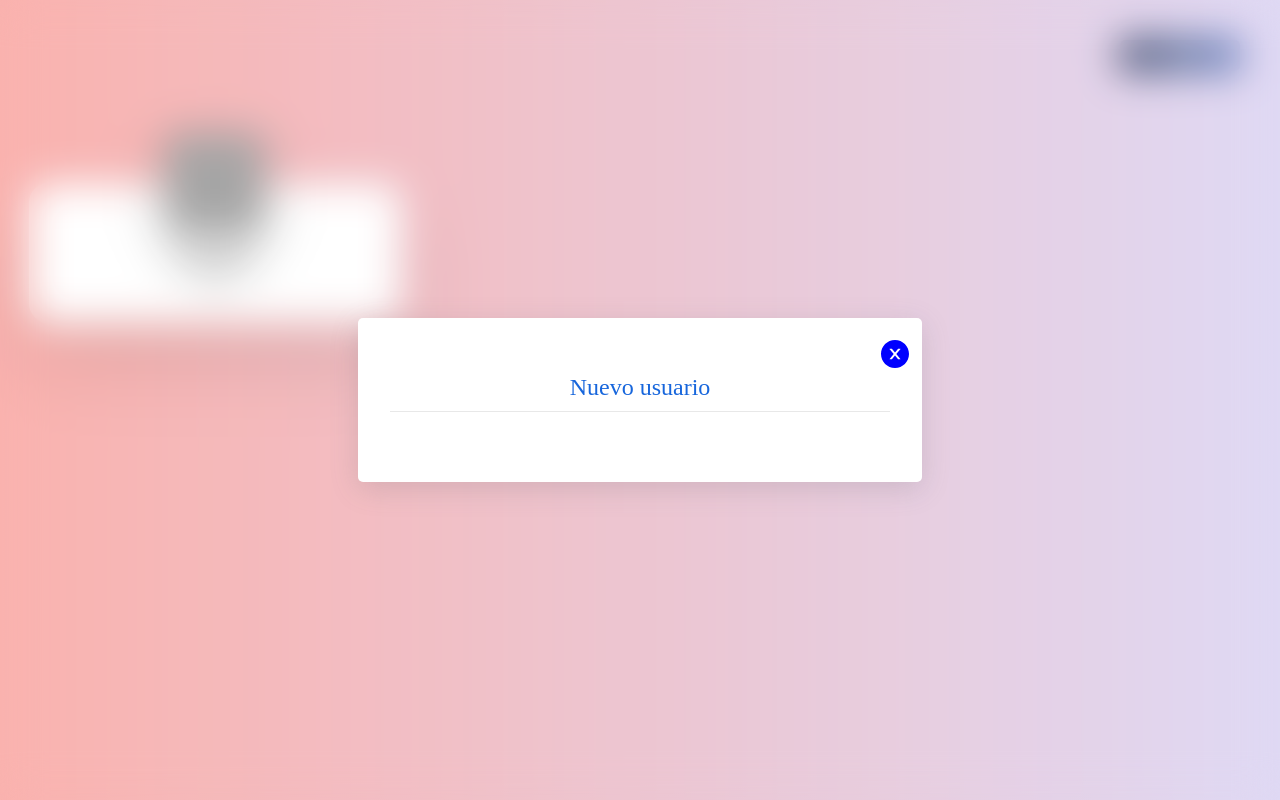
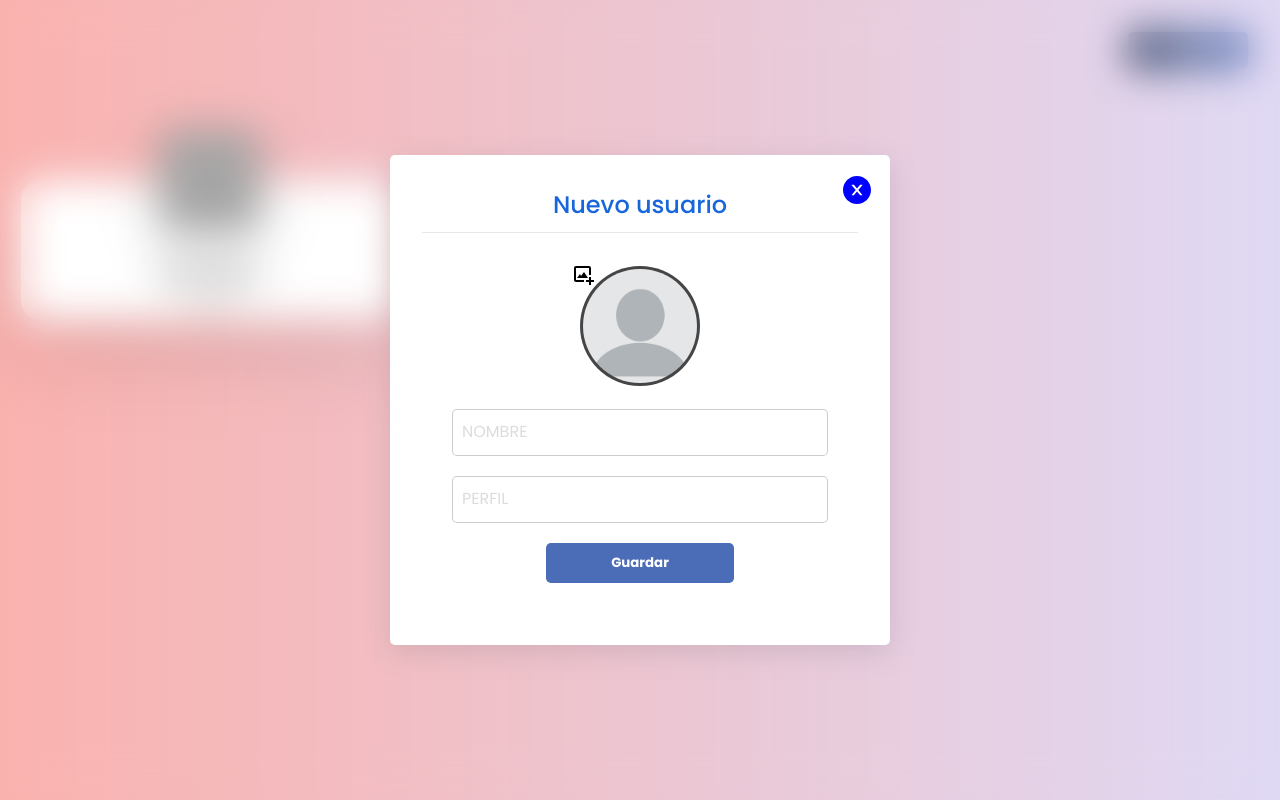
Before and after one commit to wltomv/lambda-crud-web, a React (Vite) app: page / in a window 1280 px wide. Built offline with nearby package versions, Linux system fonts and the light colour scheme; grey boxes are pictures that could not be loaded.

Commit message:
Add form to add a new user

```diff
--- a/package.json
+++ b/package.json
@@ -12,6 +12,7 @@
     "prop-types": "^15.8.1",
     "react": "^18.2.0",
     "react-dom": "^18.2.0",
+    "react-hook-form": "^7.43.5",
     "react-icons": "^4.8.0"
   },
   "devDependencies": {
--- a/src/App.jsx
+++ b/src/App.jsx
@@ -3,6 +3,7 @@ import Grid from "./containers/Grid/Grid";
 import { BsPersonFillAdd } from "react-icons/bs";
 import Modal from "./containers/Modal/Modal";
 import useModal from "./hooks/useModal";
+import AddForm from "./components/AddForm/AddForm";
 
 function App() {
 	const [isOpen, openModal, closeModal] = useModal(true);
@@ -19,7 +20,10 @@ function App() {
 				title="Nuevo usuario"
 				isOpen={isOpen}
 				closeModal={closeModal}
-			></Modal>
+			>
+				{" "}
+				<AddForm />{" "}
+			</Modal>
 		</div>
 	);
 }
--- /dev/null
+++ b/src/components/AddForm/AddForm.jsx
@@ -0,0 +1,48 @@
+import { useForm } from "react-hook-form";
+import { BiImageAdd } from "react-icons/bi";
+import Avatar from "../Avatar/Avatar";
+
+import styles from "./AddForm.module.css";
+
+function AddForm() {
+	const { register, reset, handleSubmit } = useForm();
+	const onSubmit = async (data) => {
+		console.log(data);
+	};
+
+	return (
+		<div className={styles.container_form}>
+			<div className={styles.media}>
+				<Avatar></Avatar>
+				<button type="button">
+					<BiImageAdd size={24} />
+				</button>
+			</div>
+			<form onSubmit={handleSubmit(onSubmit)}>
+				<div className={styles.inputBox}>
+					<input
+						type="text"
+						required="required"
+						{...register("fullName", {
+							required: true,
+						})}
+					/>
+					<span>Nombre</span>
+				</div>
+				<div className={styles.inputBox}>
+					<input
+						type="text"
+						required="required"
+						{...register("profile", {
+							required: true,
+						})}
+					/>
+					<span>Perfil</span>
+				</div>
+				<input type="submit" value="Guardar" />
+			</form>
+		</div>
+	);
+}
+
+export default AddForm;
--- /dev/null
+++ b/src/components/AddForm/AddForm.module.css
@@ -0,0 +1,96 @@
+.container_form {
+	padding: 30px;
+	width: 100%;
+	height: auto;
+	display: flex;
+	flex-direction: column;
+	justify-content: center;
+	align-items: center;
+	gap: 20px;
+}
+.container_form .media {
+	position: relative;
+}
+
+.container_form .media > button {
+	background-color: transparent;
+	border: none;
+	border-radius: 50%;
+	text-align: center;
+	position: absolute;
+	top: 0;
+	left: -5px;
+	transition: 0.5s;
+}
+
+.container_form .media > button:hover svg {
+	cursor: pointer;
+	color: #4b6cb7;
+	font-weight: bold;
+	transform: scale(1.2);
+}
+
+.container_form form {
+	width: 100%;
+	display: flex;
+	flex-direction: column;
+	align-items: center;
+	gap: 20px;
+}
+.container_form form input[type="submit"] {
+	width: 50%;
+	background: #4b6cb7;
+	color: white;
+	font-weight: bold;
+	border: none;
+	padding: 10px;
+	border-radius: 5px;
+	transition: 0.5s;
+}
+
+.container_form form input[type="submit"]:hover {
+	cursor: pointer;
+	transform: scale(1.2);
+}
+
+.inputBox {
+	position: relative;
+	width: 100%;
+}
+
+.inputBox input {
+	width: 100%;
+	padding: 10px;
+	border: 1px solid rgba(54, 52, 52, 0.25);
+	border-radius: 5px;
+	outline: none;
+	font-size: 1em;
+	transition: 0.5s;
+}
+
+.inputBox span {
+	position: absolute;
+	left: 0;
+	padding: 10px;
+	pointer-events: none;
+	font-size: 1em;
+	color: rgba(116, 116, 116, 0.25);
+	text-transform: uppercase;
+	transition: 0.5s;
+}
+
+.inputBox input:valid ~ span,
+.inputBox input:focus ~ span {
+	transform: translateX(10px) translateY(-7px);
+	font-size: 0.65em;
+	padding: 0 10px;
+	background: #4b6cb7;
+	color: #fff;
+	border-radius: 2px;
+	letter-spacing: 0.2em;
+}
+
+.inputBox input:valid,
+.inputBox input:focus {
+	border: 1px solid #4b6cb7;
+}
--- /dev/null
+++ b/src/components/Avatar/Avatar.jsx
@@ -0,0 +1,17 @@
+import PropTypes from "prop-types";
+import styles from "./Avatar.module.css";
+import blank_profile from "../../assets/blank_profile.png";
+
+function Avatar({ imgSrc }) {
+	return (
+		<div className={styles.circle}>
+			<img src={imgSrc ? imgSrc : blank_profile} alt="user" />
+		</div>
+	);
+}
+
+Avatar.propTypes = {
+	imgSrc: PropTypes.string,
+};
+
+export default Avatar;
--- /dev/null
+++ b/src/components/Avatar/Avatar.module.css
@@ -0,0 +1,14 @@
+.circle {
+	width: 126px;
+	height: 126px;
+	clip-path: circle(60px);
+	border: 1px solid #454545;
+	background: #454545;
+}
+
+.circle img {
+	clip-path: circle(57px);
+	object-fit: cover;
+	width: 100%;
+	height: 100%;
+}
--- a/src/index.css
+++ b/src/index.css
@@ -1,4 +1,10 @@
 @import url("https://fonts.googleapis.com/css?family=Poppins:200,300,400,500,600,700,800,900&display=swap");
+* {
+	margin: 0;
+	padding: 0;
+	box-sizing: border-box;
+	font-family: "Poppins", sans-serif;
+}
 
 :root {
 	-webkit-font-smoothing: antialiased;
```
Also changed, not shown: src/assets/blank_profile.png (added), 1 other file (tests, documents, lock files or other folders).
